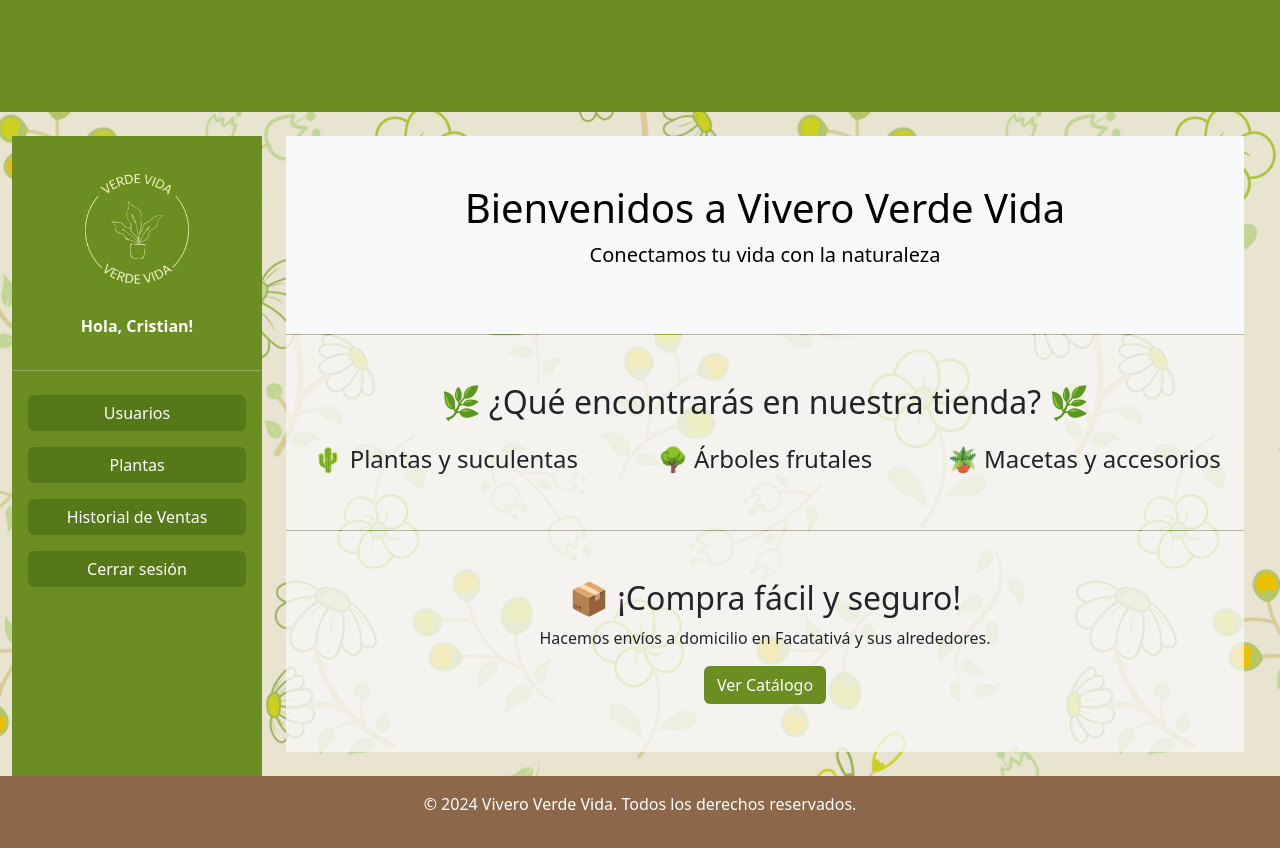
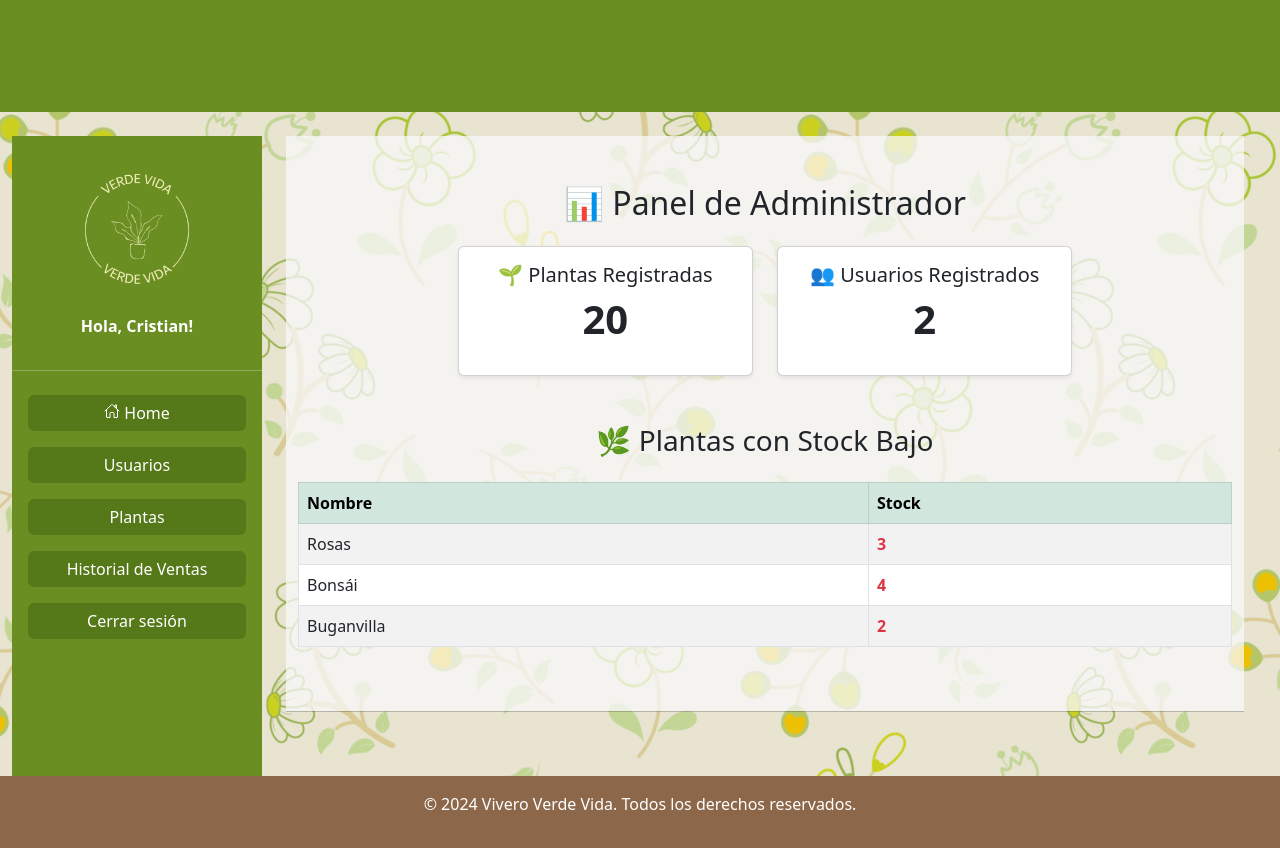
Before and after one commit to CRICAPOGA/Vivero, a Django app: page / in a window 1280 px wide. Run offline with Django 4.2, Linux system fonts and the light colour scheme; a user stored in the database is signed in; data comes from the database, SQL or seed files in the repository.

Commit message:
add - Panel de administrador

```diff
--- a/Vivero/Inventory/views.py
+++ b/Vivero/Inventory/views.py
@@ -70,6 +70,7 @@ def plantas(request):
     page_number = request.GET.get('page')
     plants = paginator.get_page(page_number)
 
+    verificar_stock(request)
     return render(request, 'CRUD Planta/plantas.html', {'plants': plants, 'categories': categories})
 
 @staff_member_required(login_url='/')
--- a/Vivero/Vivero/templates/base.html
+++ b/Vivero/Vivero/templates/base.html
@@ -156,6 +156,11 @@
         <ul class="list-group mt-3">
             {% if user.is_staff %}
             <li class="list-group-item" style="background-color: rgb(107, 142, 35); border: none;">
+                <a href="{% url 'home' %}" class="btn w-100 text-white" style="background-color: rgb(85, 120, 25); border: none;">
+                    <ion-icon name="home-outline"></ion-icon> Home
+                </a>
+            </li>
+            <li class="list-group-item" style="background-color: rgb(107, 142, 35); border: none;">
                 <a href="{% url 'lista_usuarios' %}" class="btn w-100 text-white" style="background-color: rgb(85, 120, 25); border: none;">Usuarios</a>
             </li>
             <li class="list-group-item" style="background-color: rgb(107, 142, 35); border: none;">
@@ -187,6 +192,11 @@
             <hr>
             <ul class="list-group">
                 {% if user.is_staff %}
+                <li class="list-group-item" style="background-color: rgb(107, 142, 35); border: none;">
+                    <a href="{% url 'home' %}" class="btn w-100 text-white" style="background-color: rgb(85, 120, 25); border: none;">
+                        <ion-icon name="home-outline"></ion-icon> Home
+                    </a>
+                </li>
                 <li class="list-group-item" style="background-color: rgb(107, 142, 35); border: none;">
                     <a href="{% url 'lista_usuarios' %}" class="btn w-100 text-white" style="background-color: rgb(85, 120, 25); border: none;">Usuarios</a>
                 </li>
--- a/Vivero/Vivero/templates/index.html
+++ b/Vivero/Vivero/templates/index.html
@@ -1,5 +1,7 @@
 {% extends 'base.html' %}
 {% block content %}
+
+{% if not request.user.is_staff %}
 <header class="bg-light bg-opacity-70 text-black text-center py-5">
     <div class="container">
         <h1>Bienvenidos a Vivero Verde Vida</h1>
@@ -7,6 +9,66 @@
     </div>
 </header>
 <hr class="m-0">
+{% endif %}
+
+{% if request.user.is_authenticated and request.user.is_staff %}
+<section id="admin-dashboard" class="bg-light bg-opacity-75 py-5">
+    <div class="container">
+        <h2 class="text-center mb-4">📊 Panel de Administrador</h2>
+
+        <div class="row justify-content-center">
+            <!-- Tarjeta de Total de Plantas -->
+            <div class="col-md-4">
+                <div class="card text-center shadow-sm">
+                    <div class="card-body">
+                        <h5 class="card-title">🌱 Plantas Registradas</h5>
+                        <p class="display-6 fw-bold">{{ total_plants }}</p>
+                    </div>
+                </div>
+            </div>
+
+            <!-- Tarjeta de Total de Usuarios -->
+            <div class="col-md-4">
+                <div class="card text-center shadow-sm">
+                    <div class="card-body">
+                        <h5 class="card-title">👥 Usuarios Registrados</h5>
+                        <p class="display-6 fw-bold">{{ total_users }}</p>
+                    </div>
+                </div>
+            </div>
+        </div>
+
+        <!-- Lista de Plantas con Stock Bajo -->
+        <div class="mt-5">
+            <h3 class="text-center">🌿 Plantas con Stock Bajo</h3>
+            {% if low_stock_plants %}
+            <div class="table-responsive">
+                <table class="table table-bordered table-striped mt-3">
+                    <thead class="table-success">
+                        <tr>
+                            <th>Nombre</th>
+                            <th>Stock</th>
+                        </tr>
+                    </thead>
+                    <tbody>
+                        {% for plant in low_stock_plants %}
+                        <tr>
+                            <td>{{ plant.plant_name }}</td>
+                            <td class="text-danger fw-bold">{{ plant.stock }}</td>
+                        </tr>
+                        {% endfor %}
+                    </tbody>
+                </table>
+            </div>
+            {% else %}
+            <p class="text-muted text-center">No hay plantas con stock bajo.</p>
+            {% endif %}
+        </div>
+    </div>
+</section>
+
+<hr class="m-0">
+{% else %}
 <section id="productos" class="bg-light bg-opacity-75 w-100 py-5">
     <div class="container">
         <h2 class="text-center">🌿 ¿Qué encontrarás en nuestra tienda? 🌿</h2>
@@ -29,7 +91,10 @@
     <div class="container text-center">
         <h2>📦 ¡Compra fácil y seguro!</h2>
         <p>Hacemos envíos a domicilio en Facatativá y sus alrededores.</p>
-        <a href="{% url 'catalogoPlantas' %}" class="btn" style="background-color: rgb(107, 142, 35); color: white;">Ver Catálogo</a>
+        <a href="{% url 'catalogoPlantas' %}" class="btn" style="background-color: rgb(107, 142, 35); color: white;">Ver
+            Catálogo</a>
     </div>
 </section>
+{% endif %}
+
 {% endblock %}
--- a/Vivero/Vivero/views.py
+++ b/Vivero/Vivero/views.py
@@ -1,4 +1,16 @@
 from django.shortcuts import render
+from Inventory.models import Plant, Categorie
+from Authentication.models import User
 
 def home(request):
+    if request.user.is_authenticated and request.user.is_staff:
+        low_stock_plants = Plant.objects.filter(stock__lt=5)  # Plantas con stock bajo
+        total_plants = Plant.objects.count()
+        total_users = User.objects.count()
+        return render(request, 'index.html', {
+            'low_stock_plants': low_stock_plants,
+            'total_plants': total_plants,
+            'total_users': total_users
+        })
+
     return render(request, 'index.html')
```
Also changed, not shown: Vivero/Authentication/views.py (+11 -2 lines). Lines whose indentation alone changed are shown as unchanged.
